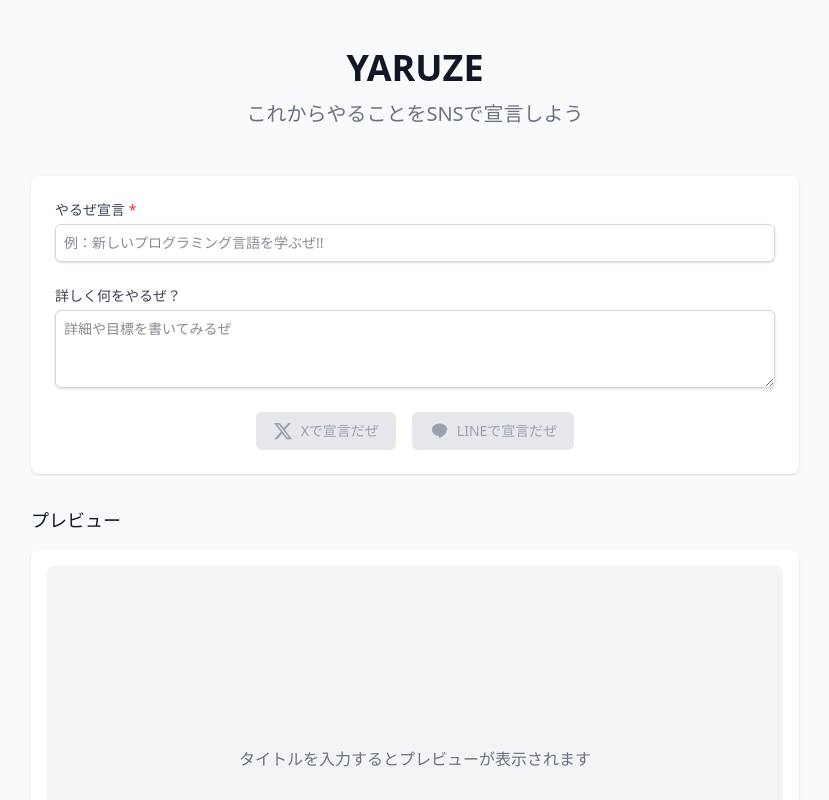
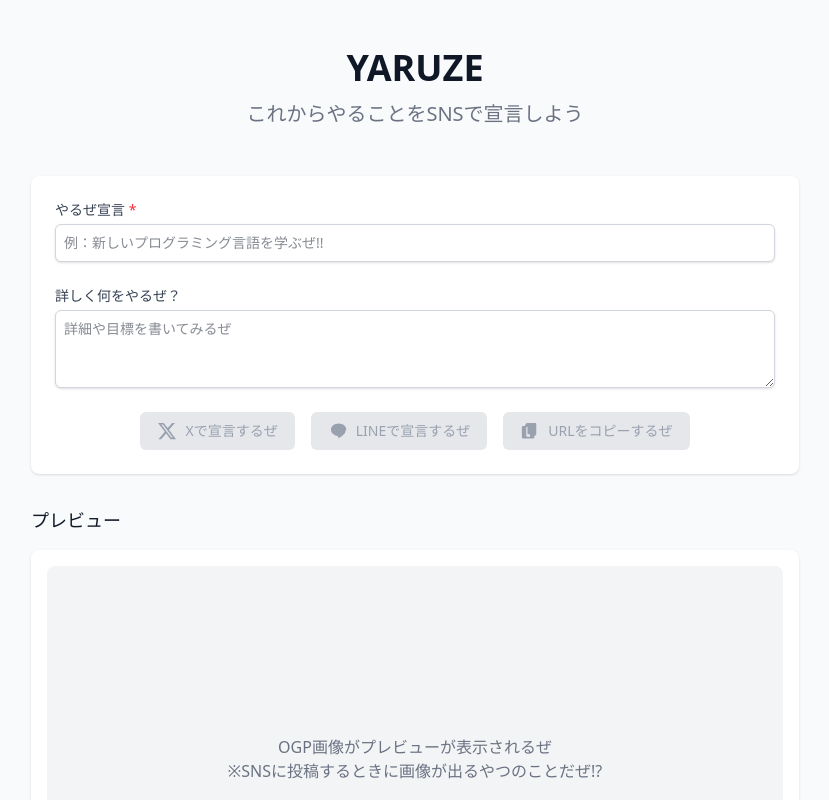
Before and after one commit to tkg-geek/YARUZE, a Next.js app: page / in a window 1280 px wide. Shown: the top 800 px of the page, without its empty margins (225-1054 px from the left). Built offline with nearby package versions, Linux system fonts and the light colour scheme.

Commit message:
URLコピー

```diff
--- a/src/app/page.tsx
+++ b/src/app/page.tsx
@@ -134,12 +134,12 @@ export default function Home() {
                 </div>
               </div>
 
-              <div className="flex justify-center space-x-4">
+              <div className="flex flex-col sm:flex-row justify-center items-center space-y-3 sm:space-y-0 sm:space-x-4">
                 <a
                   href={title ? twitterShareUrl : "#"}
                   target="_blank"
                   rel="noopener noreferrer"
-                  className={`inline-flex items-center px-4 py-2 border border-transparent text-sm font-medium rounded-md ${
+                  className={`inline-flex items-center px-4 py-2 border border-transparent text-sm font-medium rounded-md w-full sm:w-auto justify-center ${
                     title
                       ? "text-white bg-[#1DA1F2] hover:bg-[#1a94da] focus:outline-none focus:ring-2 focus:ring-offset-2 focus:ring-[#1DA1F2]"
                       : "text-gray-400 bg-gray-200 cursor-not-allowed"
@@ -153,14 +153,14 @@ export default function Home() {
                   <svg className="h-5 w-5 mr-2" fill="currentColor" viewBox="0 0 24 24">
                     <path d="M18.244 2.25h3.308l-7.227 8.26 8.502 11.24H16.17l-5.214-6.817L4.99 21.75H1.68l7.73-8.835L1.254 2.25H8.08l4.713 6.231zm-1.161 17.52h1.833L7.084 4.126H5.117z" />
                   </svg>
-                  Xで宣言だぜ
+                  Xで宣言するぜ
                 </a>
 
                 <a
                   href={title ? lineShareUrl : "#"}
                   target="_blank"
                   rel="noopener noreferrer"
-                  className={`inline-flex items-center px-4 py-2 border border-transparent text-sm font-medium rounded-md ${
+                  className={`inline-flex items-center px-4 py-2 border border-transparent text-sm font-medium rounded-md w-full sm:w-auto justify-center ${
                     title
                       ? "text-white bg-[#06C755] hover:bg-[#05b54c] focus:outline-none focus:ring-2 focus:ring-offset-2 focus:ring-[#06C755]"
                       : "text-gray-400 bg-gray-200 cursor-not-allowed"
@@ -174,8 +174,40 @@ export default function Home() {
                   <svg className="h-5 w-5 mr-2" fill="currentColor" viewBox="0 0 24 24">
                     <path d="M22 10.6c0-4.1-4.1-7.5-9.2-7.5-5.1 0-9.2 3.4-9.2 7.5 0 3.7 3.3 6.8 7.8 7.4.3.1.7.2.8.5.1.3 0 .7 0 .9l-.1.6c0 .2-.2.8.7.4s4.6-2.7 6.3-4.6c1.2-1.2 1.9-2.5 1.9-4.2z" />
                   </svg>
-                  LINEで宣言だぜ
+                  LINEで宣言するぜ
                 </a>
+
+                <button
+                  className={`inline-flex items-center px-4 py-2 border border-transparent text-sm font-medium rounded-md w-full sm:w-auto justify-center ${
+                    title
+                      ? "text-white bg-[#6366F1] hover:bg-[#4F46E5] focus:outline-none focus:ring-2 focus:ring-offset-2 focus:ring-[#6366F1]"
+                      : "text-gray-400 bg-gray-200 cursor-not-allowed"
+                  }`}
+                  onClick={() => {
+                    if (!title) return;
+
+                    const shareUrlParams = new URLSearchParams();
+                    shareUrlParams.append('title', title);
+                    if (description) {
+                      shareUrlParams.append('description', description);
+                    }
+                    const fullShareUrl = `${window.location.origin}/share?${shareUrlParams.toString()}`;
+
+                    navigator.clipboard.writeText(fullShareUrl)
+                      .then(() => {
+                        alert('URLをコピーしました！');
+                      })
+                      .catch(err => {
+                        console.error('URLのコピーに失敗しました:', err);
+                      });
+                  }}
+                  disabled={!title}
+                >
+                  <svg className="h-5 w-5 mr-2" fill="currentColor" viewBox="0 0 24 24">
+                    <path d="M7.5 3.75a1.5 1.5 0 0 0-1.5 1.5v.75H3.75a1.5 1.5 0 0 0-1.5 1.5v12a1.5 1.5 0 0 0 1.5 1.5h12a1.5 1.5 0 0 0 1.5-1.5V17.25h.75a1.5 1.5 0 0 0 1.5-1.5v-12a1.5 1.5 0 0 0-1.5-1.5h-10.5Zm10.5 6v-3h-9v9h3v3h-3a1.5 1.5 0 0 1-1.5-1.5v-9a1.5 1.5 0 0 1 1.5-1.5h9Z" />
+                  </svg>
+                  URLをコピーするぜ
+                </button>
               </div>
             </div>
           </div>
@@ -187,11 +219,11 @@ export default function Home() {
             <div className="relative aspect-[1200/630] w-full overflow-hidden rounded-lg bg-gray-100">
               {!title ? (
                 <div className="absolute inset-0 flex items-center justify-center">
-                  <p className="text-gray-500">タイトルを入力するとプレビューが表示されます</p>
+                  <p className="text-gray-500 text-center">OGP画像がプレビューが表示されるぜ<br />※SNSに投稿するときに画像が出るやつのことだぜ!?</p>
                 </div>
               ) : isPreviewLoading ? (
                 <div className="absolute inset-0 flex items-center justify-center">
-                  <p className="text-gray-500">読み込み中...</p>
+                  <p className="text-gray-500">読み込み中だぜ...</p>
                 </div>
               ) : ogImageUrl ? (
                 <Image
```
